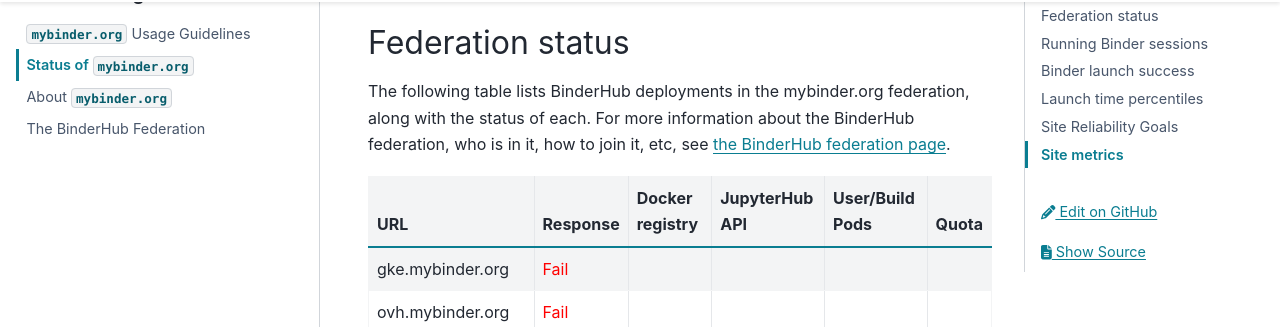
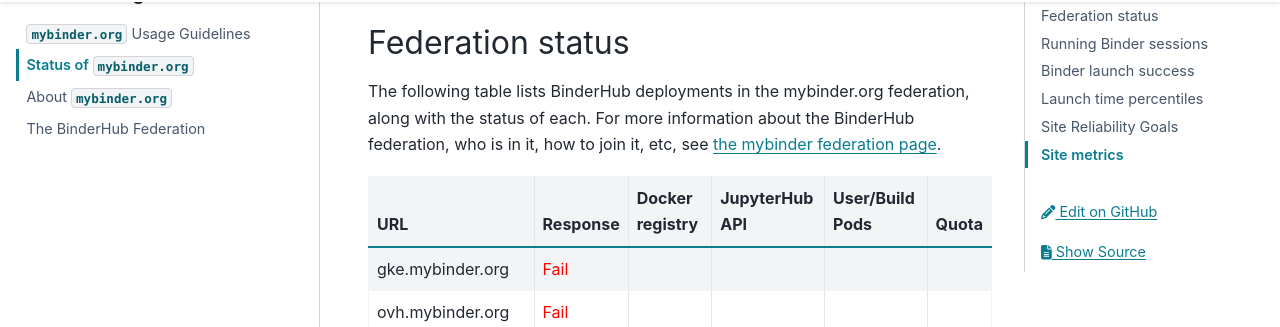
Before and after one commit to jupyterhub/mybinder.org-user-guide, a Sphinx documentation site: the page built from doc/about/status.rst, in a window 1280 px wide and 900 px high, scrolled down 382 px. Shown: the part 126-453 px from the top of the window. Built offline with Sphinx 7.4.7 and the PyData theme 0.15.4, drawn with Linux system fonts in a browser that asks for light colours; pages that are not in the unit, such as notebooks, are missing from menus.

Commit message:
DOCS: fix federation link to mybinder RTD instead of BinderHub RTD 292fb09

```diff
--- a/doc/about/status.rst
+++ b/doc/about/status.rst
@@ -18,7 +18,7 @@
 The following table lists BinderHub deployments in the mybinder.org
 federation, along with the status of each. For more information about
 the BinderHub federation, who is in it, how to join it, etc, see
-`the BinderHub federation page <https://binderhub.readthedocs.io/en/latest/federation/federation.html>`_.
+`the mybinder federation page <https://mybinder.readthedocs.io/en/latest/about/federation.html>`_.
 
 ==========================  ========  ===============  ==============  =============== =====
   URL                       Response  Docker registry  JupyterHub API  User/Build Pods Quota
```
